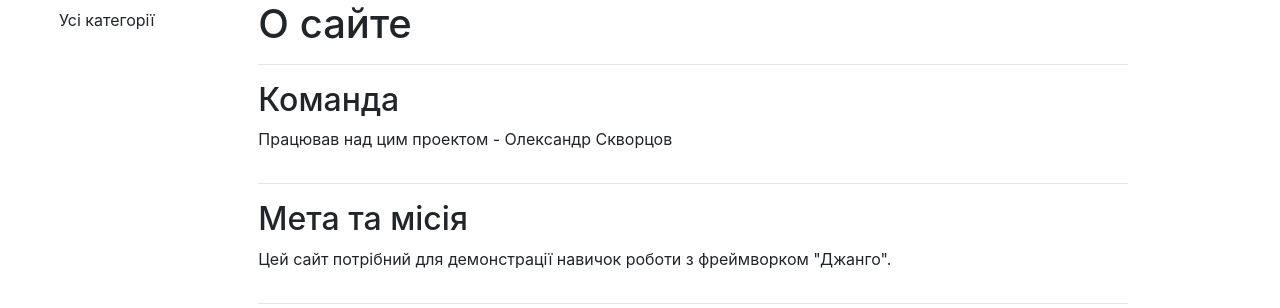
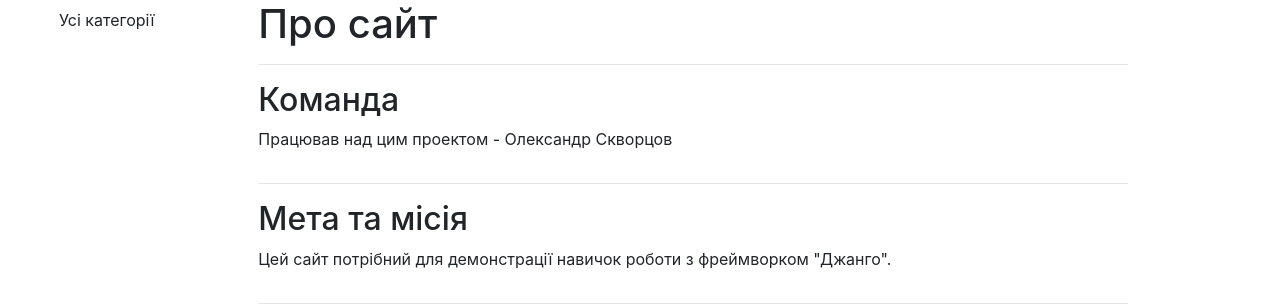
Before and after one commit to LiquorProg/djangoProject, a Django app: page /about/ in a window 1280 px wide. Shown: the part 56-364 px from the top of the page. Run offline with Django 4.2, Linux system fonts and the light colour scheme; data that the repository does not hold is empty; some libraries are stand-ins or nearby versions.

Commit message:
Исправил ошибку

```diff
--- a/Game_Vision/blog/templates/blog/about.html
+++ b/Game_Vision/blog/templates/blog/about.html
@@ -4,7 +4,7 @@
 {% load cache %}
 {% cache 300 about %} <!--кеширование страницы-->
   <div class="container">
-    <h1>О сайте</h1>
+    <h1>Про сайт</h1>
     <hr>
     <div class="row">
       <div class="col-md-6">
```
